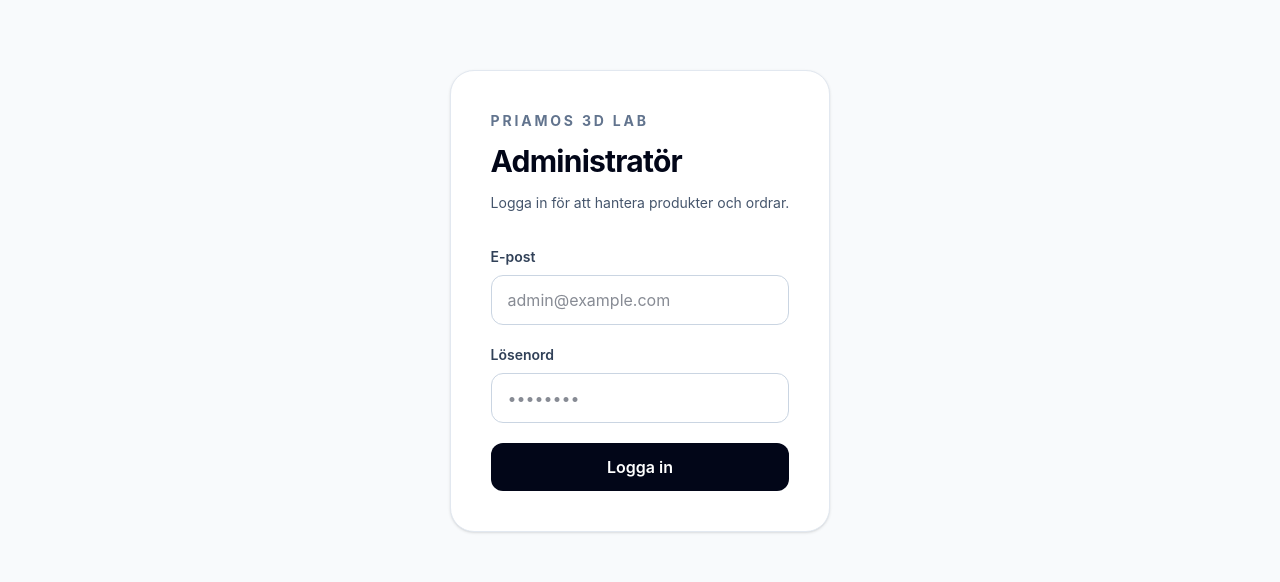
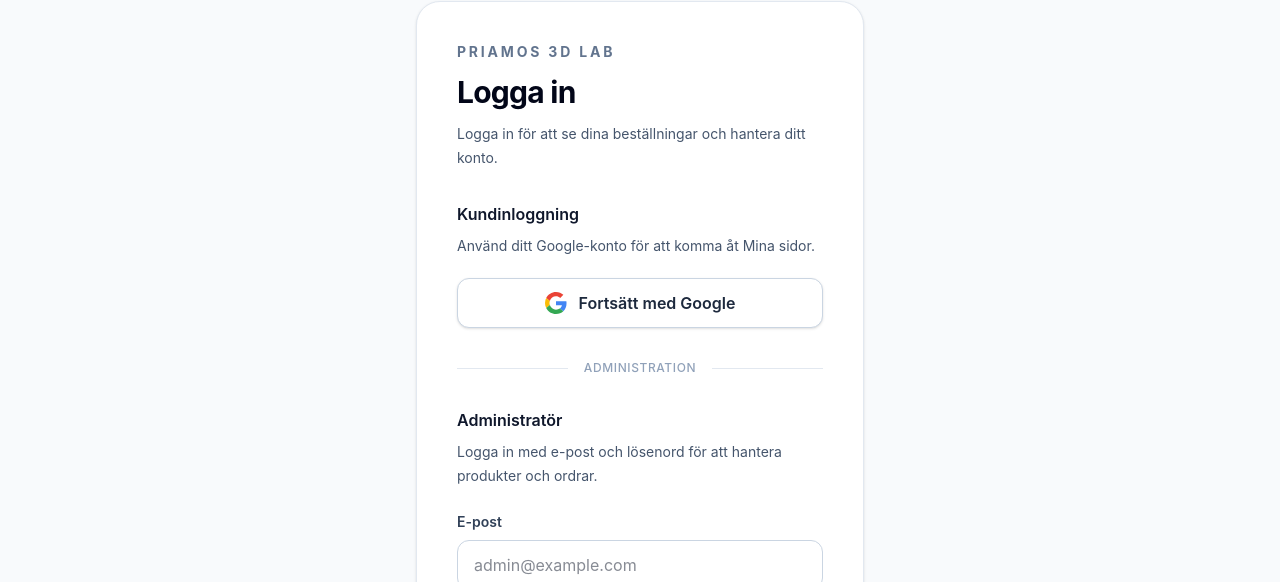
Before and after one commit to Willi86/shopy-shop, a React (Vite) app: page /login in a window 1280 px wide. Shown: the part 136-718 px from the top of the page. Built offline with nearby package versions, Linux system fonts and the light colour scheme; no server answers.

Commit message:
feat: add Google customer login button

```diff
--- a/src/pages/LoginPage.tsx
+++ b/src/pages/LoginPage.tsx
@@ -8,6 +8,10 @@ type LocationState = {
   from?: string;
 };
 
+const API_BASE_URL = (
+  import.meta.env.VITE_API_URL ?? "https://shopy-shop-q2q6.vercel.app"
+).replace(/\/$/, "");
+
 function LoginPage() {
   const navigate = useNavigate();
   const location = useLocation();
@@ -15,14 +19,17 @@ function LoginPage() {
   const { user, role, isLoading } = useAuth();
 
   const [email, setEmail] = useState("");
-
   const [password, setPassword] = useState("");
-
   const [isSubmitting, setIsSubmitting] = useState(false);
-
   const [error, setError] = useState<string | null>(null);
 
   const locationState = location.state as LocationState | null;
+
+  function handleGoogleLogin() {
+    // Customer authentication is handled by the Express backend.
+    // The backend redirects to Google and establishes the session.
+    window.location.assign(`${API_BASE_URL}/api/auth/google`);
+  }
 
   async function handleSubmit(event: FormEvent<HTMLFormElement>) {
     event.preventDefault();
@@ -60,22 +67,93 @@ function LoginPage() {
   }
 
   return (
-    <main className="mx-auto flex min-h-[calc(100vh-73px)] max-w-7xl items-center justify-center px-6 py-16">
+    <main className="mx-auto flex min-h-[calc(100vh-73px)] max-w-7xl items-center justify-center px-4 py-12 sm:px-6 sm:py-16">
       <div className="w-full max-w-md">
-        <div className="rounded-3xl border border-slate-200 bg-white p-8 shadow-sm sm:p-10">
+        <div className="rounded-3xl border border-slate-200 bg-white p-6 shadow-sm sm:p-10">
           <p className="text-sm font-bold uppercase tracking-[0.2em] text-slate-500">
             Priamos 3D Lab
           </p>
 
           <h1 className="mt-3 text-3xl font-bold tracking-tight text-slate-950">
-            Administratör
+            Logga in
           </h1>
 
           <p className="mt-3 text-sm leading-6 text-slate-600">
-            Logga in för att hantera produkter och ordrar.
+            Logga in för att se dina beställningar och hantera ditt konto.
           </p>
 
-          <form onSubmit={handleSubmit} className="mt-8 space-y-5">
+          {/* Customer login */}
+          <section aria-labelledby="customer-login-heading" className="mt-8">
+            <h2
+              id="customer-login-heading"
+              className="text-base font-semibold text-slate-900"
+            >
+              Kundinloggning
+            </h2>
+
+            <p className="mt-2 text-sm leading-6 text-slate-600">
+              Använd ditt Google-konto för att komma åt Mina sidor.
+            </p>
+
+            <button
+              type="button"
+              onClick={handleGoogleLogin}
+              className="mt-5 flex min-h-12 w-full items-center justify-center gap-3 rounded-xl border border-slate-300 bg-white px-5 py-3 font-semibold text-slate-800 shadow-sm transition hover:border-slate-400 hover:bg-slate-50 focus-visible:outline-2 focus-visible:outline-offset-2 focus-visible:outline-slate-900"
+            >
+              <svg
+                aria-hidden="true"
+                width="22"
+                height="22"
+                viewBox="0 0 48 48"
+                xmlns="http://www.w3.org/2000/svg"
+              >
+                <path
+                  fill="#EA4335"
+                  d="M24 9.5c3.54 0 6.71 1.22 9.21 3.6l6.85-6.85C35.9 2.38 30.47 0 24 0 14.62 0 6.51 5.38 2.56 13.22l7.98 6.19C12.43 13.72 17.74 9.5 24 9.5z"
+                />
+                <path
+                  fill="#4285F4"
+                  d="M46.98 24.55c0-1.57-.15-3.09-.38-4.55H24v9.02h12.94c-.58 2.96-2.27 5.48-4.8 7.18l7.73 6C44.38 38.03 46.98 31.88 46.98 24.55z"
+                />
+                <path
+                  fill="#FBBC05"
+                  d="M10.53 28.59A14.4 14.4 0 0 1 9.75 24c0-1.59.27-3.13.76-4.59l-7.98-6.2A23.86 23.86 0 0 0 0 24c0 3.87.93 7.52 2.56 10.78l7.97-6.19z"
+                />
+                <path
+                  fill="#34A853"
+                  d="M24 48c6.48 0 11.93-2.13 15.91-5.8l-7.73-6c-2.15 1.45-4.92 2.3-8.18 2.3-6.26 0-11.57-4.22-13.47-9.91l-7.98 6.19C6.51 42.62 14.62 48 24 48z"
+                />
+              </svg>
+              Fortsätt med Google
+            </button>
+          </section>
+
+          {/* Divider */}
+          <div className="my-8 flex items-center gap-4">
+            <div className="h-px flex-1 bg-slate-200" />
+
+            <span className="text-xs font-medium uppercase tracking-wider text-slate-400">
+              Administration
+            </span>
+
+            <div className="h-px flex-1 bg-slate-200" />
+          </div>
+
+          {/* Existing administrator login */}
+          <section aria-labelledby="admin-login-heading">
+            <h2
+              id="admin-login-heading"
+              className="text-base font-semibold text-slate-900"
+            >
+              Administratör
+            </h2>
+
+            <p className="mt-2 text-sm leading-6 text-slate-600">
+              Logga in med e-post och lösenord för att hantera produkter och
+              ordrar.
+            </p>
+
+            <form onSubmit={handleSubmit} className="mt-6 space-y-5">
               <div>
                 <label
                   htmlFor="email"
@@ -128,11 +206,12 @@ function LoginPage() {
               <button
                 type="submit"
                 disabled={isSubmitting}
-              className="w-full rounded-xl bg-slate-950 px-5 py-3 font-semibold text-white transition-colors hover:bg-slate-800 disabled:cursor-not-allowed disabled:bg-slate-400"
+                className="min-h-12 w-full rounded-xl bg-slate-950 px-5 py-3 font-semibold text-white transition-colors hover:bg-slate-800 disabled:cursor-not-allowed disabled:bg-slate-400"
               >
-              {isSubmitting ? "Loggar in..." : "Logga in"}
+                {isSubmitting ? "Loggar in..." : "Logga in som administratör"}
               </button>
             </form>
+          </section>
         </div>
       </div>
     </main>
```
Lines whose indentation alone changed are shown as unchanged.
